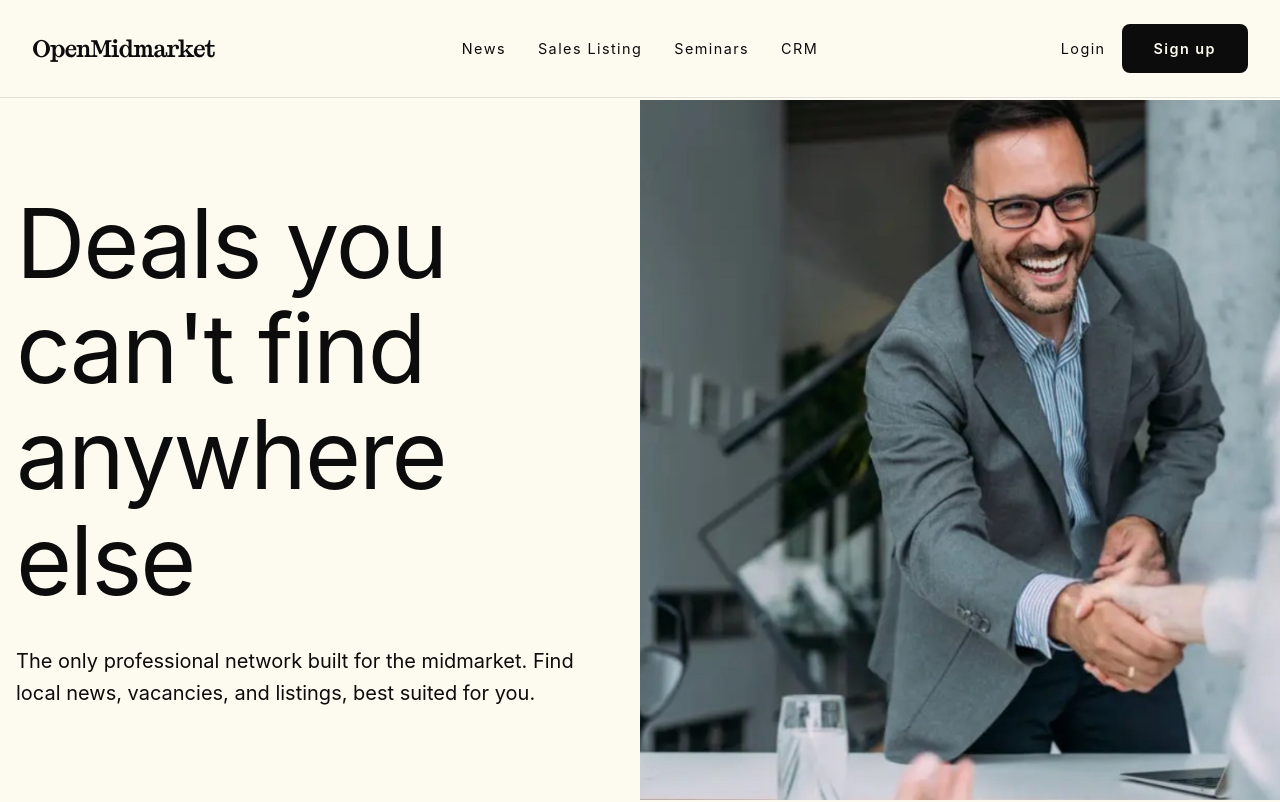
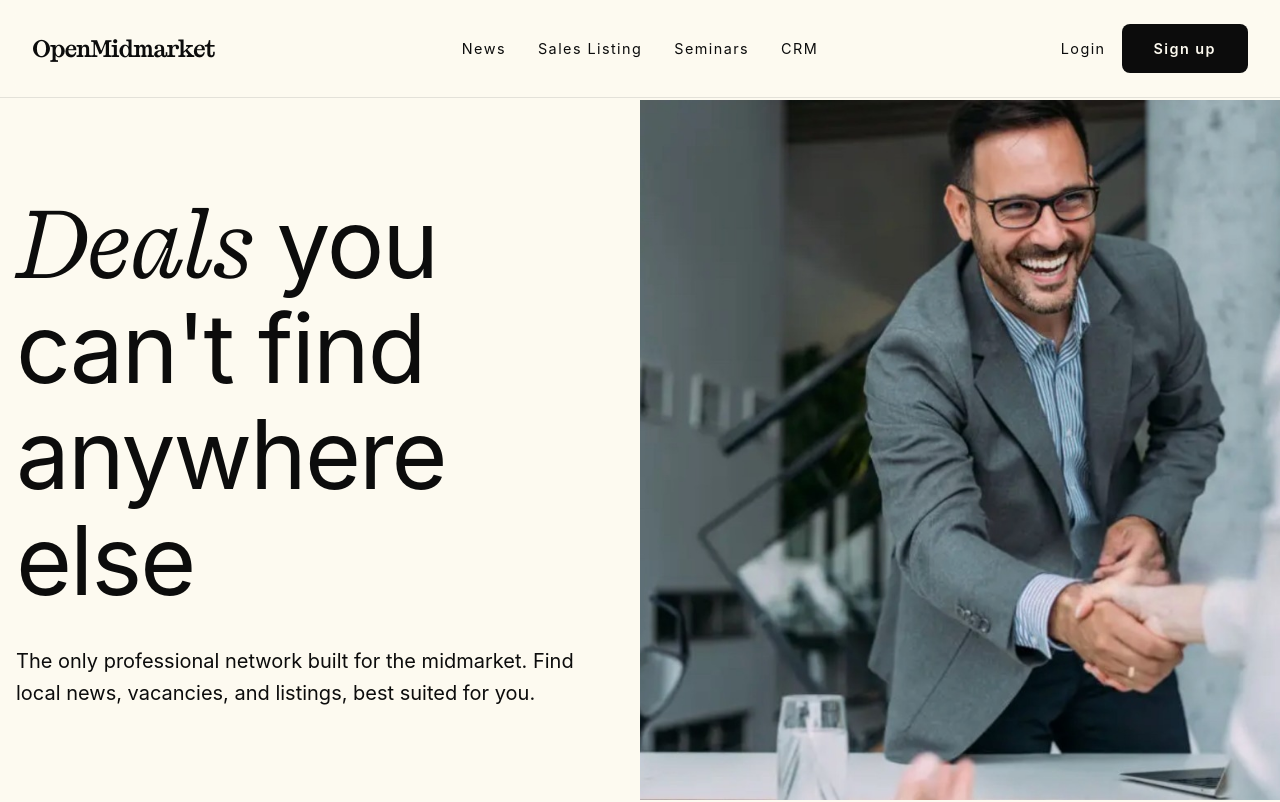
Before and after one commit to jahaskell53/landing-page-cre, a Next.js app: page / in a window 1280 px wide. Shown: the top 802 px of the page. Built offline with nearby package versions, Linux system fonts and the light colour scheme.

Commit message:
emphasize deals

```diff
--- a/src/app/page.tsx
+++ b/src/app/page.tsx
@@ -50,7 +50,8 @@ export default function Home() {
                 marginBottom: '2rem'
               }}
             >
-Deals you can't find anywhere else            </motion.h1>
+              <span style={{ fontFamily: 'var(--font-kyoto)', fontStyle: 'italic' }}>Deals</span> you can't find anywhere else
+            </motion.h1>
             <motion.p
               variants={fadeInUp}
               style={{
```
